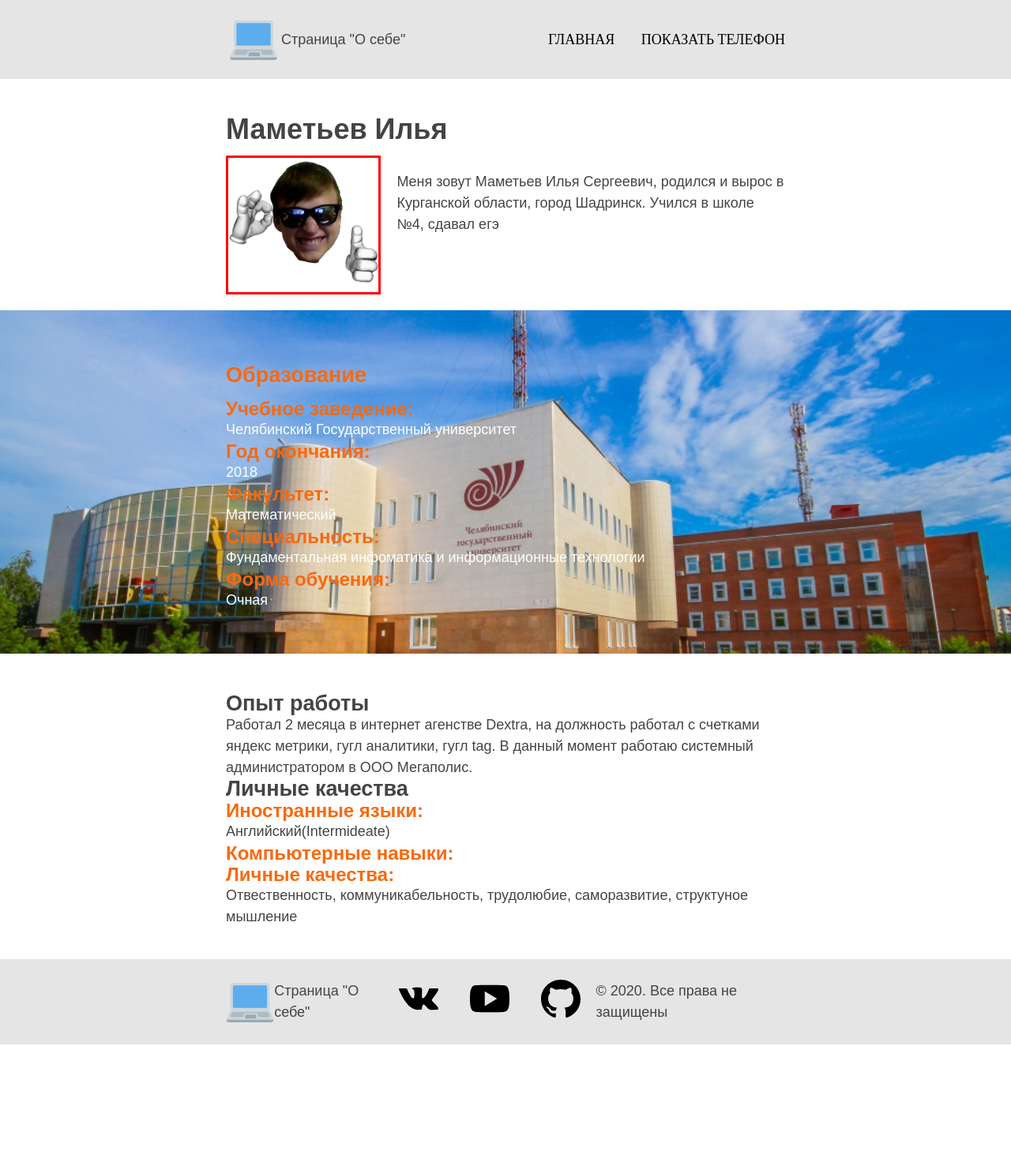
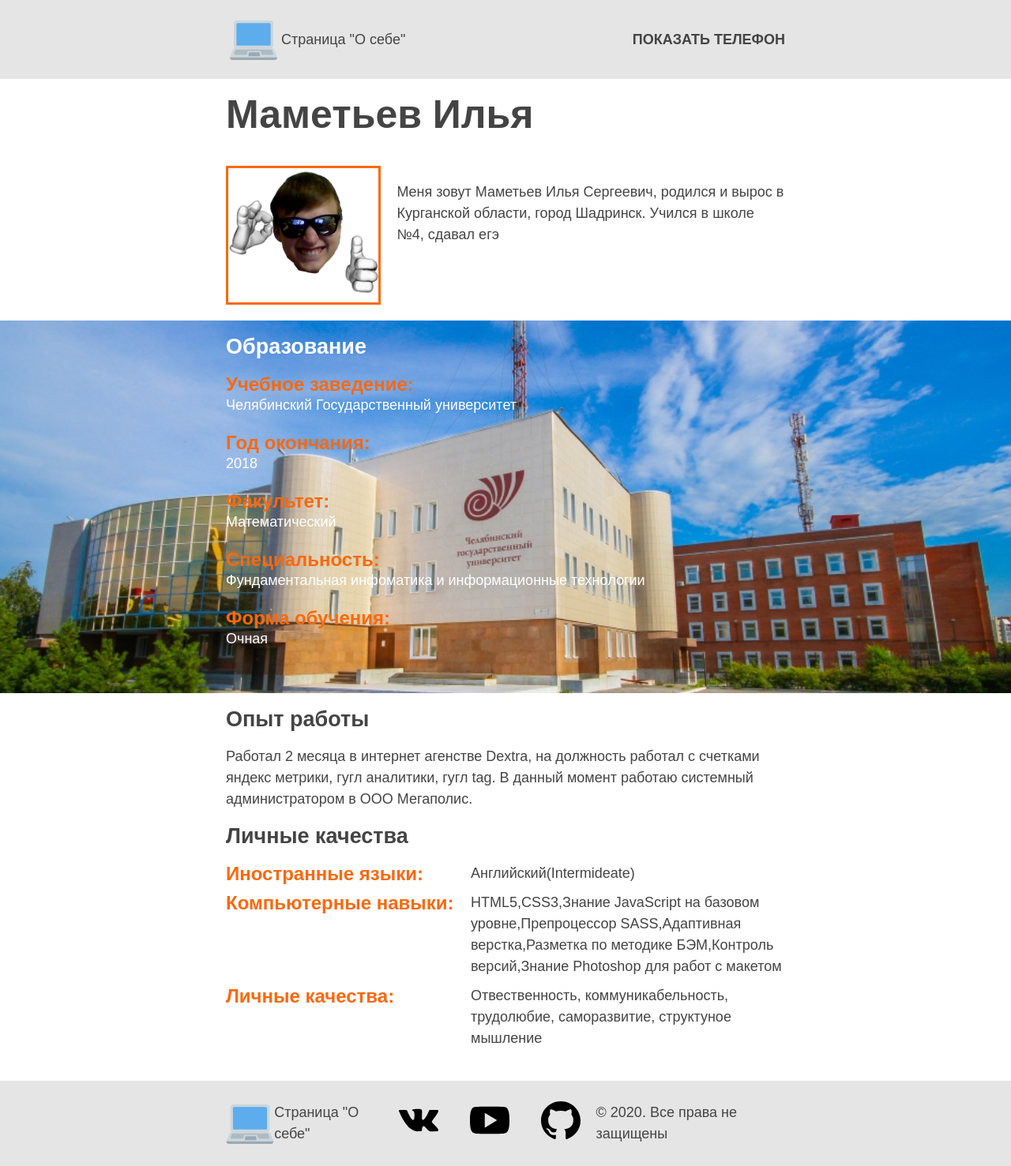
Before and after one commit to logshoy/napoleonit, a plain HTML site: page index.html in a window 1280 px wide. Shown: the whole page at 79% size. Before the commit the page ends 1323 px from the top, so only its background shows below. Drawn offline with Linux system fonts and the light colour scheme; a web font is replaced by a local one.

Commit message:
fix adaptive

```diff
--- a/css/main.css
+++ b/css/main.css
@@ -6,15 +6,9 @@
 
 @font-face {
   font-weight: 400;
-  font-family: "Oswald";
+  font-family: "Circe";
   font-style: normal;
-  src: local("Oswald Regular"), local("Oswald-Regular"), url("../fonts/oswald-v17-latin_cyrillic-regular.woff2") format("woff2"), url("../fonts/oswald-v17-latin_cyrillic-regular.woff") format("woff"); }
-
-@font-face {
-  font-weight: 500;
-  font-family: "Oswald";
-  font-style: normal;
-  src: url("../fonts/oswald-v17-latin_cyrillic-500.woff2") format("woff2"), url("../fonts/oswald-v17-latin_cyrillic-500.woff") format("woff"); }
+  src: local("Circe"), local("Circe"), url("../fonts/Circe_W01_Regular.woff2") format("woff2"), url("../fonts/Circe_W01_Regular.woff") format("woff"); }
 
 body {
   min-width: 320px;
@@ -181,8 +175,7 @@ input[type="radio"].visually-hidden {
   display: flex;
   align-items: center;
   justify-content: center;
-  font-family: "Oswald";
-  font-weight: 500;
+  font-weight: bold;
   font-size: 20px;
   line-height: 20px;
   text-transform: uppercase; }
@@ -190,7 +183,7 @@ input[type="radio"].visually-hidden {
     border-bottom: 1px solid #e6e6e6; }
 
 .site-list__item a {
-  color: #000000;
+  color: #444444;
   text-decoration: none; }
 
 @media (min-width: 768px) {
@@ -198,12 +191,11 @@ input[type="radio"].visually-hidden {
     display: flex;
     align-items: center;
     width: 300px;
-    justify-content: space-between; }
+    justify-content: flex-end; }
   .site-list__item {
     font-size: 18px;
     line-height: 24px;
-    border: 0;
-    font-weight: 400; }
+    border: 0; }
     .site-list__item:last-child {
       border: 0; } }
 
@@ -218,8 +210,17 @@ input[type="radio"].visually-hidden {
 .page-main__container {
   width: 280px;
   margin: 0 auto;
-  padding: 0 20px;
-  margin-top: 50px; }
+  padding: 0 20px; }
+
+h1 {
+  margin: 30px 0;
+  line-height: 30px; }
+
+h2 {
+  margin: 20px 0; }
+
+.page-main__born-text {
+  margin-bottom: 30px; }
 
 .page-main__universite {
   min-height: 400px;
@@ -233,11 +234,13 @@ input[type="radio"].visually-hidden {
   padding-bottom: 35px; }
 
 .page-main__universite h2 {
-  color: #F9690E;
   margin-bottom: 15px; }
 
+.page-main__universite li {
+  margin: 20px 0; }
+
 .page-main__border-photo {
-  border: 3px solid red;
+  border: 3px solid #F9690E;
   min-width: 100px;
   min-height: 100px;
   margin: 20px 0;
@@ -253,12 +256,27 @@ input[type="radio"].visually-hidden {
   font-weight: bold;
   font-size: 24px; }
 
+.page-main__additional-information .page-main__skills {
+  margin: 10px 0; }
+
 @media (min-width: 768px) {
   .page-main__container {
     width: 708px;
     padding: 0 30px; }
+  h1 {
+    text-align: inherit;
+    font-size: 50px; }
   .page-main__born {
-    display: flex; } }
+    display: flex; }
+  .page-main__additional-information li {
+    display: flex;
+    margin: 10px 0; }
+  .page-main__skills {
+    margin-right: 10px;
+    min-width: 300px; }
+  .page-main__additional-information .page-main__skills {
+    margin: 0;
+    margin-right: 10px; } }
 
 @media (min-width: 1440px) {
   .page-main__container {
@@ -301,7 +319,7 @@ input[type="radio"].visually-hidden {
 
 .form-number {
   position: fixed;
-  top: 100px;
+  top: 200px;
   left: 10%;
   width: 80%;
   height: 100px;
--- a/css/scaffolding.css
+++ b/css/scaffolding.css
@@ -1,14 +1,8 @@
 @font-face {
   font-weight: 400;
-  font-family: "Oswald";
+  font-family: "Circe";
   font-style: normal;
-  src: local("Oswald Regular"), local("Oswald-Regular"), url("../fonts/oswald-v17-latin_cyrillic-regular.woff2") format("woff2"), url("../fonts/oswald-v17-latin_cyrillic-regular.woff") format("woff"); }
-
-@font-face {
-  font-weight: 500;
-  font-family: "Oswald";
-  font-style: normal;
-  src: url("../fonts/oswald-v17-latin_cyrillic-500.woff2") format("woff2"), url("../fonts/oswald-v17-latin_cyrillic-500.woff") format("woff"); }
+  src: local("Circe"), local("Circe"), url("../fonts/Circe_W01_Regular.woff2") format("woff2"), url("../fonts/Circe_W01_Regular.woff") format("woff"); }
 
 body {
   min-width: 320px;
--- a/index.html
+++ b/index.html
@@ -3,8 +3,8 @@
   <head>
     <meta charset="utf-8" name="viewport" content="width=device-width, initial-scale=1">
     <title>О себе</title>
-    <link rel="stylesheet" href="css/mormalize.css">
     <link rel="stylesheet" href="css/main.css">
+    <link rel="shortcut icon" href="img/saski.png" type="image/png">
   </head>
 
   <body>
@@ -22,9 +22,6 @@
           <button class="main-nav__toggle" type="button" name="button"><span class="visually-hidden">Открыть меню</span></button>
         <div class="main-nav__wrapper">
             <ul class="main-nav__list site-list">
-              <li class="site-list__item site-list__item--active">
-                <a href="#">Главная</a>
-              </li>
               <li class="site-list__item site-list__item--show_number">
                 <a href="#">Показать телефон</a>
               </li>
@@ -66,9 +63,9 @@
         <div class="page-main__additional-information">
           <h2>Личные качества</h2>
           <ul>
-            <li><span class="page-main__skills">Иностранные языки:</span>Английский(Intermideate)</li>
-            <li><span class="page-main__skills">Компьютерные навыки:</li>
-            <li><span class="page-main__skills">Личные качества:</span>Отвественность, коммуникабельность, трудолюбие, саморазвитие, структуное мышление</li>
+            <li><span class="page-main__skills">Иностранные языки:</span> Английский(Intermideate)</li>
+            <li><span class="page-main__skills">Компьютерные навыки:</span> HTML5,CSS3,Знание JavaScript на базовом уровне,Препроцессор SASS,Адаптивная верстка,Разметка по методике БЭМ,Контроль версий,Знание Photoshop для работ с макетом</li>
+            <li><span class="page-main__skills">Личные качества:</span> Отвественность, коммуникабельность, трудолюбие, саморазвитие, структуное мышление</li>
           </ul>
         </div>
       </div>
@@ -99,7 +96,7 @@
             </li>
             <li class="social-link__item social-link__item--gh">
               <a href="https://github.com/logshoy">
-                <img width="50" height="50" src="img/gitHub-image.svg" alt="GitHub">
+                <img width="50" height="50" src="img/github-image.svg" alt="GitHub">
                 <span class="visually-hidden">GitHub</span>
               </a>
             </li>
```
Also changed, not shown: fonts/Circe_W01_Regular.woff (added), fonts/Circe_W01_Regular.woff2 (added), img/Circle-Regular.otf (deleted), 1 other file.
